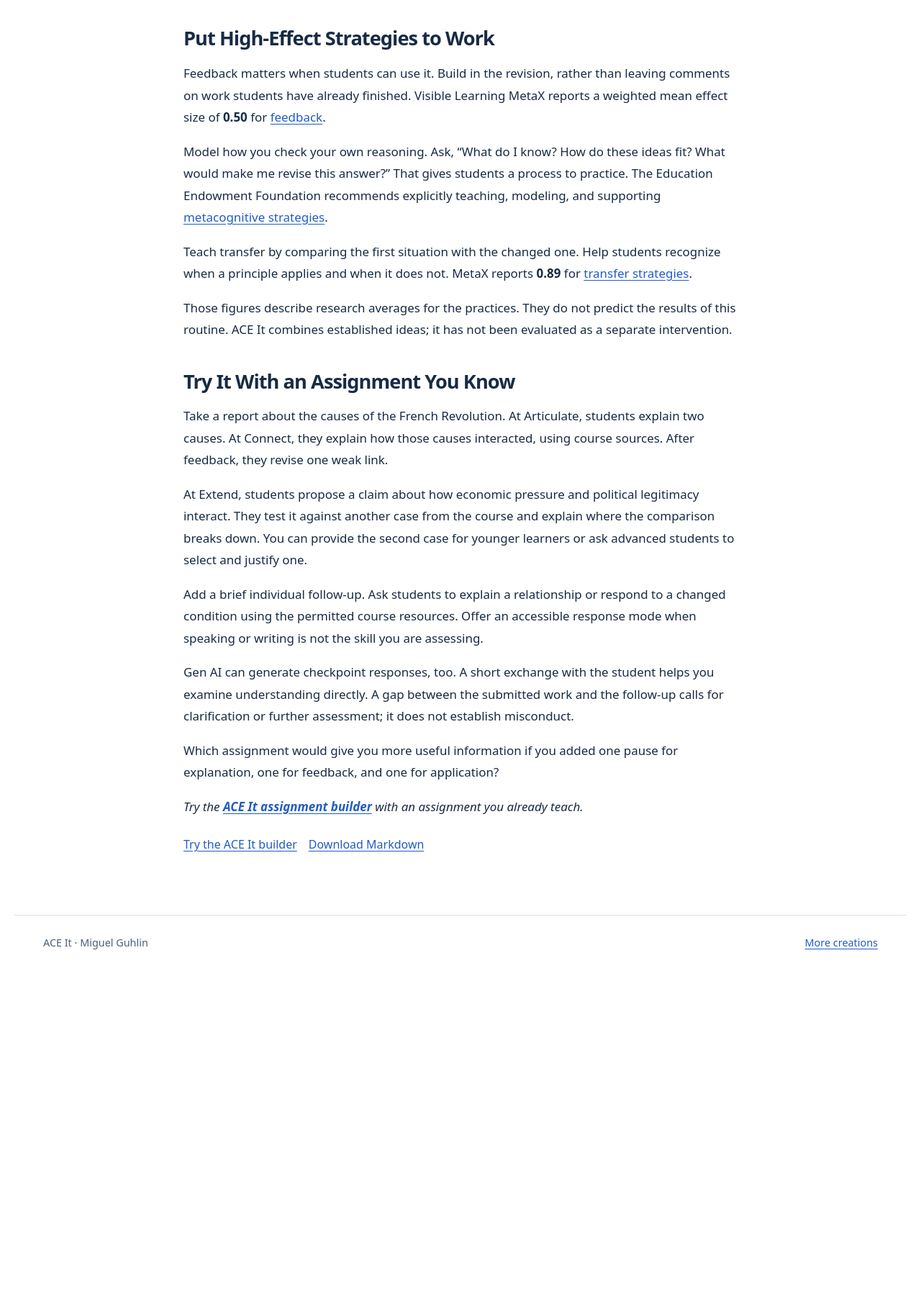
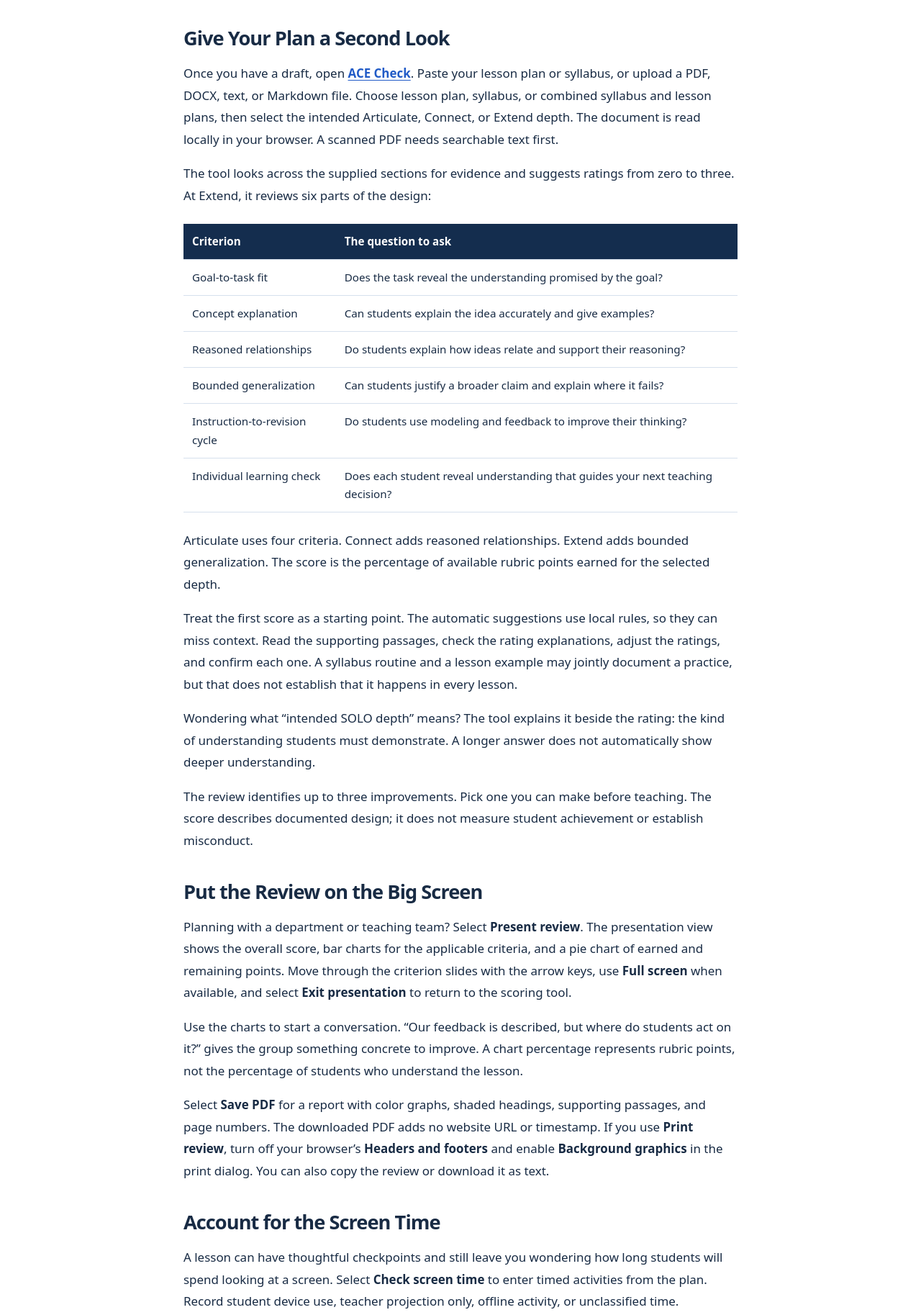
Before and after one commit to mguhlin/ace, a plain HTML site: page blog.html in a window 1280 px wide. Shown: the part 3403-5230 px from the top of the page at 72% size. Before the commit the page ends 4754 px from the top, so only its background shows below. Drawn offline with Linux system fonts and the light colour scheme.

Commit message:
Update ACE article with scoring, projection, PDF, and screen-time features

```diff
--- a/blog.html
+++ b/blog.html
@@ -1,4 +1,4 @@
-<!doctype html><html lang="en"><head><meta charset="utf-8"><meta name="viewport" content="width=device-width, initial-scale=1"><title>ACE It: Three Checkpoints for Better Assignments | Miguel Guhlin</title><meta name="description" content="A practical guide to assignment design with ACE, SOLO Taxonomy, feedback, metacognition, and transfer."><link rel="canonical" href="https://mguhlin.github.io/ace/blog.html"><link rel="icon" type="image/svg+xml" href="favicon.svg"><link rel="stylesheet" href="style.css"></head><body><a class="skip" href="#article">Skip to article</a><header class="top"><a class="brand" href="./">ACE<span>It</span><span class="brand-dot">.</span></a><nav aria-label="Main"><a href="./">Assignment builder</a><a href="score.html">Score a plan</a><a href="blog.md" download>Download article</a></nav></header><main class="article" id="article"><p class="eyebrow">MIGUEL GUHLIN · TEACHING WITH GEN AI</p><h1 id="ace-it-three-checkpoints-for-better-assignments">ACE It: Three Checkpoints for Better Assignments</h1>
+<!doctype html><html lang="en"><head><meta charset="utf-8"><meta name="viewport" content="width=device-width, initial-scale=1"><title>ACE It: Three Checkpoints for Better Assignments | Miguel Guhlin</title><meta name="description" content="Design and review assignments with ACE and SOLO, lesson-plan scoring, presentation charts, color PDF reports, and screen-time planning."><link rel="canonical" href="https://mguhlin.github.io/ace/blog.html"><link rel="icon" type="image/svg+xml" href="favicon.svg"><link rel="stylesheet" href="style.css"></head><body><a class="skip" href="#article">Skip to article</a><header class="top"><a class="brand" href="./">ACE<span>It</span><span class="brand-dot">.</span></a><nav aria-label="Main"><a href="./">Assignment builder</a><a href="score.html">Score a plan</a><a href="blog.md" download>Download article</a></nav></header><main class="article" id="article"><p class="eyebrow">MIGUEL GUHLIN · TEACHING WITH GEN AI</p><h1 id="ace-it-three-checkpoints-for-better-assignments">ACE It: Three Checkpoints for Better Assignments</h1>
 <p>It’s Sunday evening, and you’re reviewing an assignment you’ve taught for years. A student could paste the directions into ChatGPT and get a polished response before you finish your coffee. You still need to know whether that student understands the lesson. Your coffee did not sign up for forensic work.</p>
 <p>Sound familiar? Gen AI has made a familiar assessment problem harder to ignore: a finished product gives you only part of the picture.</p>
 <h2 id="start-with-what-students-can-explain">Start With What Students Can Explain</h2>
@@ -36,6 +36,32 @@
 <blockquote><p>What did you change, and how did the change improve your reasoning?</p></blockquote>
 <p>Include a short tool-use note: “What help did you use? Which suggestion did you check, change, or reject, and why?” State the permitted uses of Gen AI before students begin.</p>
 <p>The <strong><a href="https://mguhlin.github.io/ace/">ACE It builder</a></strong> creates an editable plan, student prompts, and a learning-record template from your goal. It uses built-in templates and runs in your browser. Review its suggestions against your subject and learners before sharing them.</p>
+<h2 id="give-your-plan-a-second-look">Give Your Plan a Second Look</h2>
+<p>Once you have a draft, open <strong><a href="https://mguhlin.github.io/ace/score.html">ACE Check</a></strong>. Paste your lesson plan or syllabus, or upload a PDF, DOCX, text, or Markdown file. Choose lesson plan, syllabus, or combined syllabus and lesson plans, then select the intended Articulate, Connect, or Extend depth. The document is read locally in your browser. A scanned PDF needs searchable text first.</p>
+<p>The tool looks across the supplied sections for evidence and suggests ratings from zero to three. At Extend, it reviews six parts of the design:</p>
+<div class="table-wrap"><table><thead><tr><th scope="col">Criterion</th><th scope="col">The question to ask</th></tr></thead><tbody>
+<tr><td>Goal-to-task fit</td><td>Does the task reveal the understanding promised by the goal?</td></tr>
+<tr><td>Concept explanation</td><td>Can students explain the idea accurately and give examples?</td></tr>
+<tr><td>Reasoned relationships</td><td>Do students explain how ideas relate and support their reasoning?</td></tr>
+<tr><td>Bounded generalization</td><td>Can students justify a broader claim and explain where it fails?</td></tr>
+<tr><td>Instruction-to-revision cycle</td><td>Do students use modeling and feedback to improve their thinking?</td></tr>
+<tr><td>Individual learning check</td><td>Does each student reveal understanding that guides your next teaching decision?</td></tr>
+</tbody></table></div>
+<p>Articulate uses four criteria. Connect adds reasoned relationships. Extend adds bounded generalization. The score is the percentage of available rubric points earned for the selected depth.</p>
+<p>Treat the first score as a starting point. The automatic suggestions use local rules, so they can miss context. Read the supporting passages, check the rating explanations, adjust the ratings, and confirm each one. A syllabus routine and a lesson example may jointly document a practice, but that does not establish that it happens in every lesson.</p>
+<p>Wondering what “intended SOLO depth” means? The tool explains it beside the rating: the kind of understanding students must demonstrate. A longer answer does not automatically show deeper understanding.</p>
+<p>The review identifies up to three improvements. Pick one you can make before teaching. The score describes documented design; it does not measure student achievement or establish misconduct.</p>
+<h2 id="put-the-review-on-the-big-screen">Put the Review on the Big Screen</h2>
+<p>Planning with a department or teaching team? Select <strong>Present review</strong>. The presentation view shows the overall score, bar charts for the applicable criteria, and a pie chart of earned and remaining points. Move through the criterion slides with the arrow keys, use <strong>Full screen</strong> when available, and select <strong>Exit presentation</strong> to return to the scoring tool.</p>
+<p>Use the charts to start a conversation. “Our feedback is described, but where do students act on it?” gives the group something concrete to improve. A chart percentage represents rubric points, not the percentage of students who understand the lesson.</p>
+<p>Select <strong>Save PDF</strong> for a report with color graphs, shaded headings, supporting passages, and page numbers. The downloaded PDF adds no website URL or timestamp. If you use <strong>Print review</strong>, turn off your browser’s <strong>Headers and footers</strong> and enable <strong>Background graphics</strong> in the print dialog. You can also copy the review or download it as text.</p>
+<h2 id="account-for-the-screen-time">Account for the Screen Time</h2>
+<p>A lesson can have thoughtful checkpoints and still leave you wondering how long students will spend looking at a screen. Select <strong>Check screen time</strong> to enter timed activities from the plan. Record student device use, teacher projection only, offline activity, or unclassified time.</p>
+<p>For a 45-minute lesson, you might enter 10 minutes viewing a projected example, 15 minutes working on student devices, and 20 minutes discussing and writing on paper. That gives you 25 minutes of planned screen exposure. If students use devices while you project directions, record those minutes as student device use so they are counted once. Use separate logs when groups follow different activity paths.</p>
+<p>The tool compares logged activity minutes with the lesson duration and flags gaps or excess time. You enter and review the minutes; it does not automatically infer durations from an uploaded document. If timing is missing, total exposure is not determined. For a syllabus, start with a specific lesson or class session.</p>
+<p>A separate four-part rubric asks whether timing is documented, screen activities have a learning purpose, offline opportunities are planned, and learners have usable access alternatives. You rate those parts yourself. Its planning score stays separate from ACE. Fewer screen minutes alone do not earn a better rating, and the estimate does not establish actual usage or a recommended health limit.</p>
+<h2 id="take-the-rubric-with-you">Take the Rubric With You</h2>
+<p>The <strong><a href="https://mguhlin.github.io/ace/skills/ace-review/SKILL.md">ACE review skill</a></strong> is a downloadable Markdown file with the rubric, rating explanations, scoring procedure, and screen-time review guidance. Give it to an assistant that can follow Markdown instructions alongside your document. It directs the assistant to cite evidence and explain uncertainty. Review its conclusions as you would the browser tool’s suggestions.</p>
 <h2 id="put-high-effect-strategies-to-work">Put High-Effect Strategies to Work</h2>
 <p>Feedback matters when students can use it. Build in the revision, rather than leaving comments on work students have already finished. Visible Learning MetaX reports a weighted mean effect size of <strong>0.50</strong> for <a href="https://www.visiblelearningmetax.com/influences/view/feedback">feedback</a>.</p>
 <p>Model how you check your own reasoning. Ask, “What do I know? How do these ideas fit? What would make me revise this answer?” That gives students a process to practice. The Education Endowment Foundation recommends explicitly teaching, modeling, and supporting <a href="https://educationendowmentfoundation.org.uk/education-evidence/evidence-reviews/metacognition-and-self-regulation">metacognitive strategies</a>.</p>
@@ -47,4 +73,4 @@
 <p>Add a brief individual follow-up. Ask students to explain a relationship or respond to a changed condition using the permitted course resources. Offer an accessible response mode when speaking or writing is not the skill you are assessing.</p>
 <p>Gen AI can generate checkpoint responses, too. A short exchange with the student helps you examine understanding directly. A gap between the submitted work and the follow-up calls for clarification or further assessment; it does not establish misconduct.</p>
 <p>Which assignment would give you more useful information if you added one pause for explanation, one for feedback, and one for application?</p>
-<p><em>Try the <strong><a href="https://mguhlin.github.io/ace/">ACE It assignment builder</a></strong> with an assignment you already teach.</em></p><div class="article-actions"><a href="./">Try the ACE It builder</a><a href="blog.md" download>Download Markdown</a></div></main><footer><span>ACE It · Miguel Guhlin</span><a href="https://mguhlin.github.io/">More creations</a></footer></body></html>
+<p><em>Build a draft with the <strong><a href="https://mguhlin.github.io/ace/">ACE It assignment builder</a></strong>, then use <strong><a href="https://mguhlin.github.io/ace/score.html">ACE Check</a></strong> to review the plan and choose your next improvement.</em></p><div class="article-actions"><a href="./">Try the ACE It builder</a><a href="blog.md" download>Download Markdown</a></div></main><footer><span>ACE It · Miguel Guhlin</span><a href="https://mguhlin.github.io/">More creations</a></footer></body></html>
```
Also changed, not shown: 2 other files.
